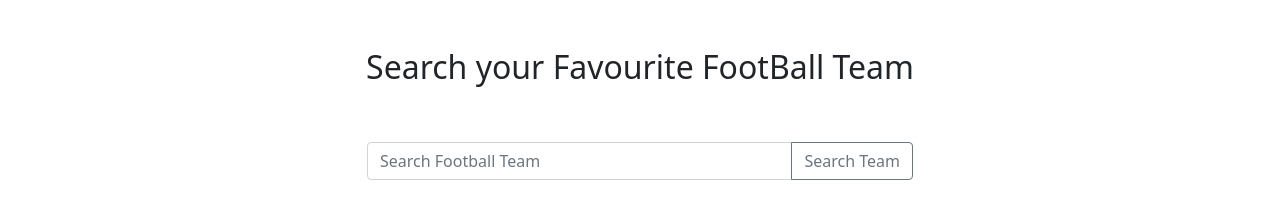
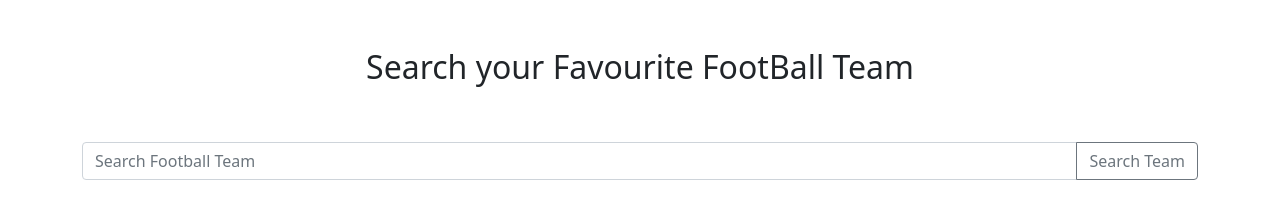
Before and after one commit to monir6163/football-team, a plain HTML site: page index.html in a window 1280 px wide. Drawn offline with nearby package versions, Linux system fonts and the light colour scheme.

Commit message:
football team

```diff
--- a/index.html
+++ b/index.html
@@ -17,13 +17,11 @@
         </div>
     </div>
     <div class="container">
-        <div class="row">
-            <div class="input-group mb-3 mt-5 w-50 mx-auto">
-                <input type="text" class="form-control" id="search-team" placeholder="Search Football Team"
-                    aria-describedby="button-addon2">
-                <button onclick="loadSports()" class="btn btn-outline-secondary" type="button" id="button-search">Search
-                    Team</button>
-            </div>
+        <div class="input-group mb-3 mt-5 mx-auto">
+            <input type="text" class="form-control" id="search-team" placeholder="Search Football Team"
+                aria-describedby="button-addon2">
+            <button onclick="loadSports()" class="btn btn-outline-secondary" type="button" id="button-search">Search
+                Team</button>
         </div>
     </div>
     <div class="container">
```
